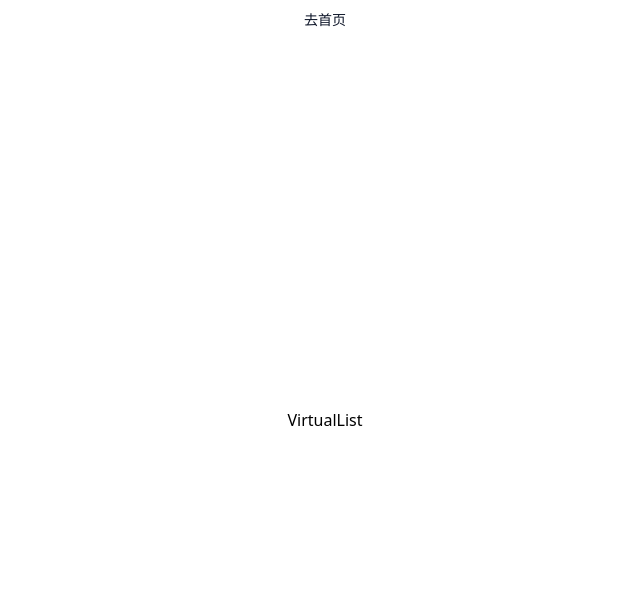
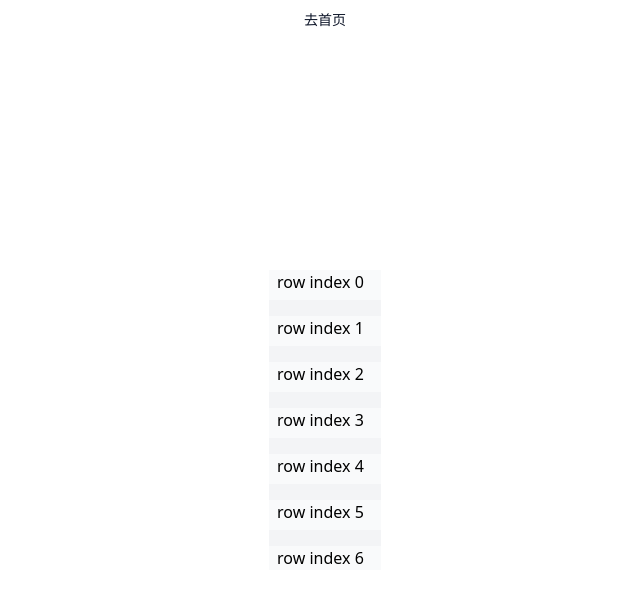
Before and after one commit to hidaviddong/deep-dive-react, a React (Vite) app: page /virtual-list in a window 1280 px wide. Shown: the top 602 px of the page, without its empty margins (315-955 px from the left). Built offline with nearby package versions, Linux system fonts and the light colour scheme; the HTML template or start-up script is replaced by a standard one.

Commit message:
feat: virtual list

```diff
--- a/src/pages/virtual-list.tsx
+++ b/src/pages/virtual-list.tsx
@@ -1,3 +1,93 @@
+//dev.to/adamklein/build-your-own-virtual-scroll-part-i-11ib
+
+import { memo, useEffect, useMemo, useRef, useState } from 'react'
+const MAX_ITEM_LENGTH = 100000
+const height = 300
+
 export default function VirtualList() {
-  return <div>VirtualList</div>
+  return (
+    <div className="bg-gray-100" style={{ height }}>
+      {/* NormalScroll 在渲染100000数据的时候很卡！ */}
+      {/* <NormalScroll /> */}
+      <VirtualScroll />
+    </div>
+  )
 }
+
+function useScrollAware() {
+  const [scrollTop, setScrollTop] = useState(0)
+  const ref = useRef<HTMLDivElement | null>(null)
+
+  const onScroll = (e: Event) =>
+    requestAnimationFrame(() => {
+      setScrollTop((e.target as HTMLElement).scrollTop)
+    })
+
+  useEffect(() => {
+    const scrollContainer = ref.current
+    setScrollTop(scrollContainer!.scrollTop)
+    scrollContainer!.addEventListener('scroll', onScroll)
+    return () => scrollContainer!.removeEventListener('scroll', onScroll)
+  }, [])
+  return { scrollTop, ref }
+}
+
+const Item = memo(({ index }: { index: number }) => (
+  <div
+    style={{
+      height: 30
+    }}
+    className="flex justify-between bg-gray-50 px-2"
+    key={index}>
+    row index {index}
+  </div>
+))
+
+// const NormalScroll = () => {
+//   const visibleChildren = useMemo(
+//     () => new Array(MAX_ITEM_LENGTH).fill(null).map((_, index) => <Item key={index} index={index} />),
+//     []
+//   )
+//   return (
+//     <div style={{ height: 300 }} className="overflow-y-scroll">
+//       {visibleChildren}
+//     </div>
+//   )
+// }
+const VirtualScroll = ({ itemCount = MAX_ITEM_LENGTH, height = 300, childHeight = 30, renderAhread = 20 }) => {
+  const { scrollTop, ref } = useScrollAware()
+  const totalHeight = itemCount * childHeight
+
+  let startNode = Math.floor(scrollTop / childHeight) - renderAhread
+  startNode = Math.max(0, startNode)
+
+  let visibleNodeCount = Math.ceil(height / childHeight) + 2 * renderAhread
+  visibleNodeCount = Math.min(itemCount - startNode, visibleNodeCount)
+  console.log(itemCount - startNode, visibleNodeCount)
+  const offsetY = startNode * childHeight
+
+  const visibleChildren = useMemo(
+    () =>
+      new Array(visibleNodeCount)
+        .fill(null)
+        .map((_, index) => <Item key={index + startNode} index={index + startNode} />),
+    [startNode, visibleNodeCount]
+  )
+
+  return (
+    <div style={{ height, overflow: 'auto' }} ref={ref}>
+      <div
+        style={{
+          height: totalHeight
+        }}>
+        <div
+          className="flex flex-col gap-y-4"
+          style={{
+            transform: `translateY(${offsetY}px)`
+          }}>
+          {visibleChildren}
+        </div>
+      </div>
+    </div>
+  )
+}
```
Also changed, not shown: 1 other file (tests, documents, lock files or other folders).
